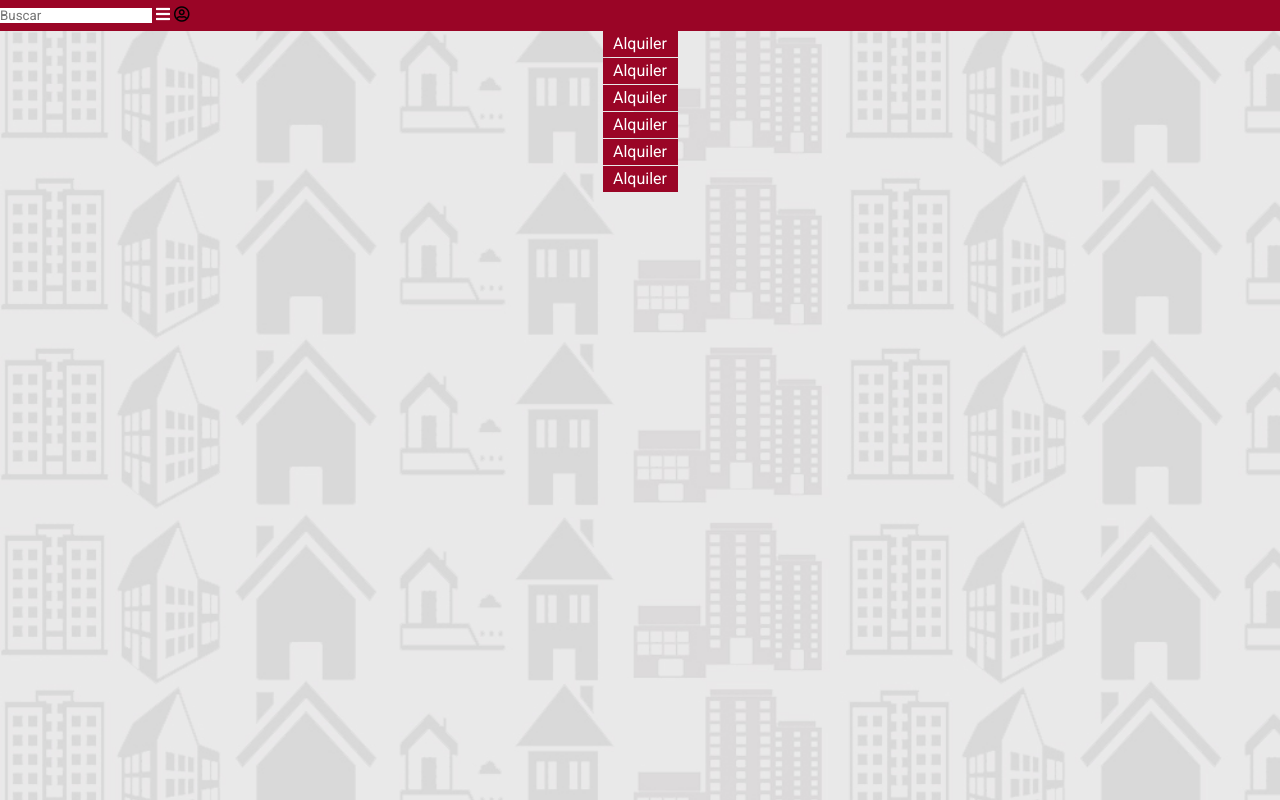
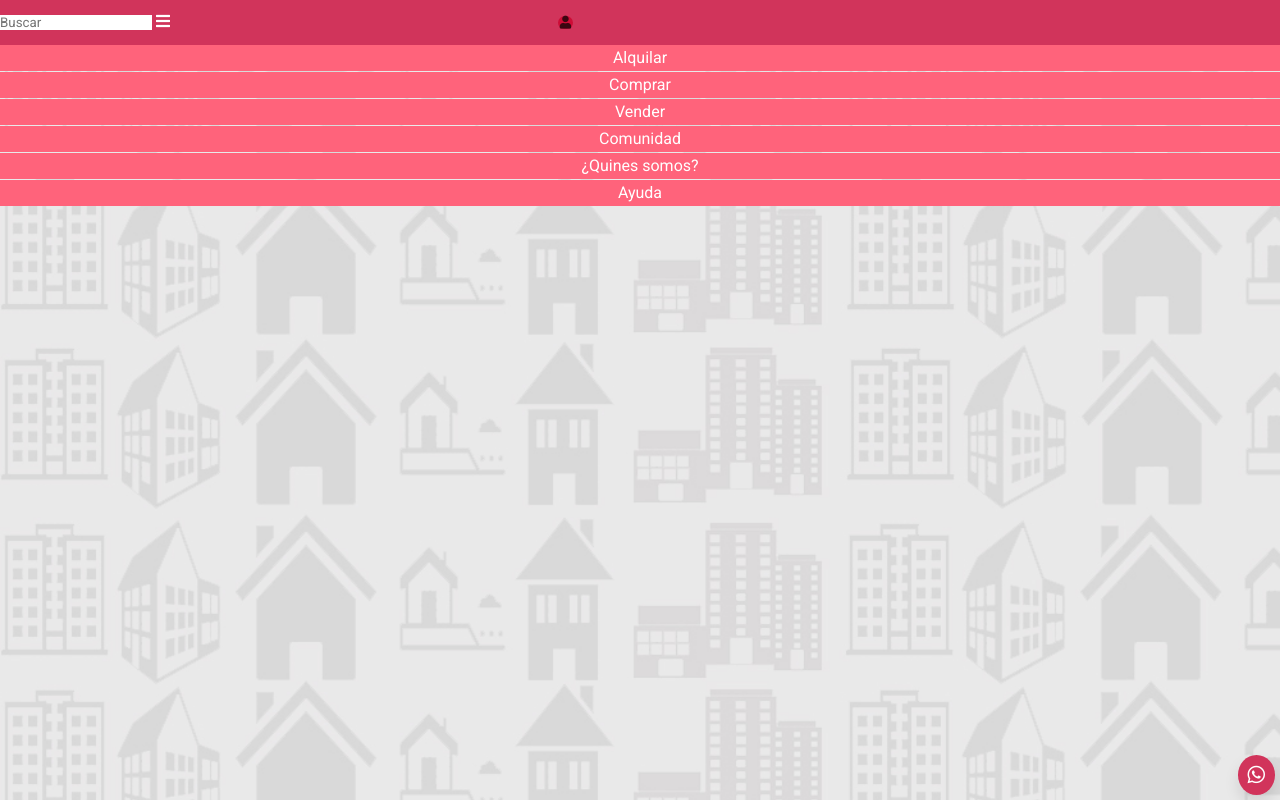
Before and after one commit to MatiasMinchaca/RentalRex, a plain HTML site: page index.html in a window 1280 px wide. Drawn offline with Linux system fonts and the light colour scheme.

Commit message:
FLoating Button Update

```diff
--- a/index.html
+++ b/index.html
@@ -15,24 +15,24 @@
     <div class="container">
         <header class="main-header">
             <div class="header">
-                <div class="search">
-                    <input type="tht" placeholder="Buscar" class="main-search">
-                </div>
+                <table class="search">
+                    <input type="text" placeholder="Buscar" class="main-search">
+                </table>
                 <a href="#" class="toggle-nav">
                     <span class="fa fa-bars"></span>
                 </a>
-                <a href="#">
-                    <i class="far fa-user-circle"></i>
+                <a href="#" class="main-user">
+                    <i class="fas fa-user"></i>
                 </a>
             </div>
             <nav>
                 <ul class="main-nav">
-                    <li><a href="#">Alquiler</a></li>
-                    <li><a href="#">Alquiler</a></li>
-                    <li><a href="#">Alquiler</a></li>
-                    <li><a href="#">Alquiler</a></li>
-                    <li><a href="#">Alquiler</a></li>
-                    <li><a href="#">Alquiler</a></li>
+                    <li><a href="#">Alquilar</a></li>
+                    <li><a href="#">Comprar</a></li>
+                    <li><a href="#">Vender</a></li>
+                    <li><a href="#">Comunidad</a></li>
+                    <li><a href="#">¿Quines somos?</a></li>
+                    <li><a href="#">Ayuda</a></li>
                 </ul>
             </nav>
         </header>
@@ -43,5 +43,8 @@
 
         </footer>
     </div>
+    <a href="#" class="btn-flotante">
+        <i class="fab fa-whatsapp"></i>
+    </a>
 </body>
 </html>
--- a/public/css/style.css
+++ b/public/css/style.css
@@ -1,9 +1,16 @@
 :root{
+    --SuperDarkWine: #3A0611;
     --DarkWine: #670f22;
     --Wine: #6A041A;
     --OldWine: #9A0526;
     --RedWine: #AB0D2F;
     --RoseWine: #CD0C36;
+    --BrinkPink: #FF637B;
+    --PaleSpringBud: #F4F1BB;
+    --MediumTurquoise: #66D7D1;
+    --KeyLime: #EAF27F;
+    --Cerise: #D1345B;
+    --Blond: #FFF8Bf;
 }
 
 *{
@@ -26,19 +33,21 @@ body{
 }
 /* Header */
 .header{
-    background-color: var(--OldWine);
-    padding-bottom: 7px;
-    padding-top: 5px;
+    background-color: var(--Cerise);
+    padding-bottom: 14px;
+    padding-top: 12px;
 }
 .main-header{
     padding: 0;
 }
 .main-header .header .search{
     display: inline;
+    color: white;
 }
-.main-header .header .seacrh .main-search{
-    color: var(--DarkWine);
+.main-header .header .seacrh input{
+    color: white;
     text-align: center;
+    background-color: var(--Wine);
 }
 
 .main-header .toggle-nav span{
@@ -47,21 +56,27 @@ body{
     display: inline;
 }
 .main-header .main-user {
-    background-color: var(--RoseWine);
     position: relative;
     display: inline;
-    border-radius: 100%;
+    left: 30%;
+    top:auto;
 }
 .main-header .main-user i {
-    color: va(--Wine);
-    font-size: 20px;
-    border-radius: 50%;
+    color: var(--SuperDarkWine);
+    font-size: 13px;
+    background-color: var(--RoseWine);
+    border-top-left-radius: 10px;
+    border-top-right-radius: 10px;
+    border-bottom-right-radius: 9px;
+    border-bottom-left-radius: 9px;
+    width: 15px;
+    text-align: center;
 }
 
-/* Navegacion */
+/* Navegation */
 .main-header .main-nav li{
-    background-color: var(--OldWine);
-    width: 75px;
+    background-color: var(--BrinkPink);
+    width: 100%;
     padding-top: 3px;
     padding-bottom: 4px;
     text-align: center;
@@ -70,3 +85,25 @@ body{
 .main-header .main-nav li a{
     color: white;
 }
+/* Floating Button */
+.btn-flotante i{
+	font-size: 20px; /* Cambiar el tamaño de la tipografia */
+ /* Texto en mayusculas */
+ /* Fuente en negrita o bold */
+	color: #ffffff; /* Color del texto */
+	border-radius: 50%; /* Borde del boton */
+ /* Espacio entre letras */
+	background-color: var(--Cerise); /* Color de fondo */
+	padding: 10px 10px; /* Relleno del boton */
+	position: fixed;
+	bottom: 5px;
+	right: 5px;
+	transition: all 300ms ease 0ms;
+	box-shadow: 0px 8px 15px rgba(0, 0, 0, 0.1);
+	z-index: 99;
+}
+.btn-flotante i:hover {
+	background-color: var(--BrinkPink); /* Color de fondo al pasar el cursor */
+	box-shadow: 0px 15px 20px rgba(0, 0, 0, 0.3);
+	transform: translateY(-7px);
+}
```
